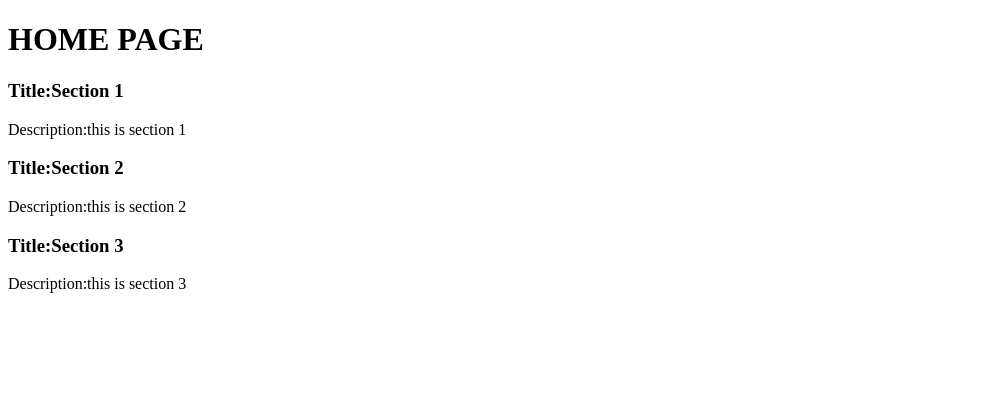
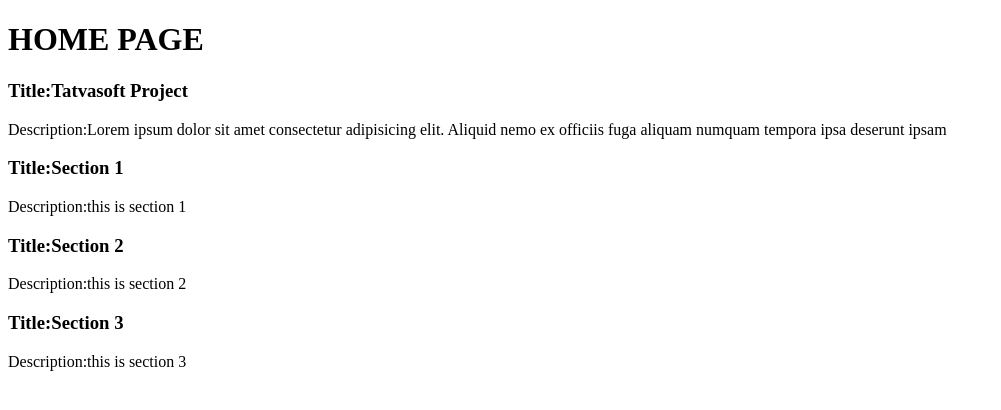
Before and after one commit to smitkakadiya57/Tatavasoft, a React (Create React App) app: page / in a window 1280 px wide. Shown: the top 410 px of the page, without its empty margins (0-1001 px from the left). Built offline with nearby package versions, Linux system fonts and the light colour scheme.

Commit message:
TS DAY 3 task

```diff
--- a/src/pages/Home.js
+++ b/src/pages/Home.js
@@ -3,13 +3,22 @@
 import Title from '../components/Title'
 
 export class Home extends Component {
+    constructor(){
+        super();
+        this.state={
+            title:"Tatvasoft Project",
+            desc:"Lorem ipsum dolor sit amet consectetur adipisicing elit. Aliquid nemo ex officiis fuga aliquam numquam tempora ipsa deserunt ipsam "
+        }
+    }
   render() {
     return (
       <>
       <h1>HOME PAGE</h1>
+      <Title title={this.state.title} desc={this.state.desc} />
       <Title title="Section 1" desc="this is section 1" />
       <Title title="Section 2" desc="this is section 2"/>
       <Title title="Section 3" desc="this is section 3"/>
+
       </>
     )
   }
```
